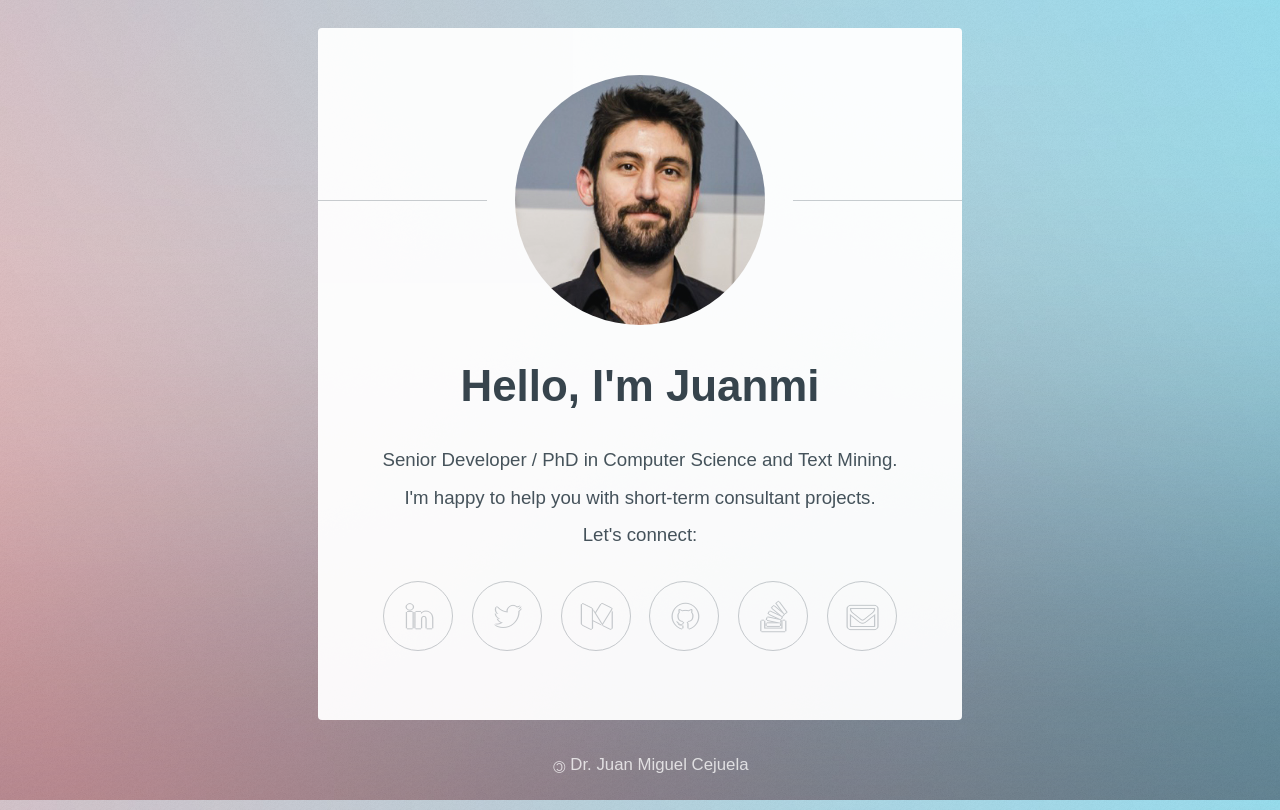
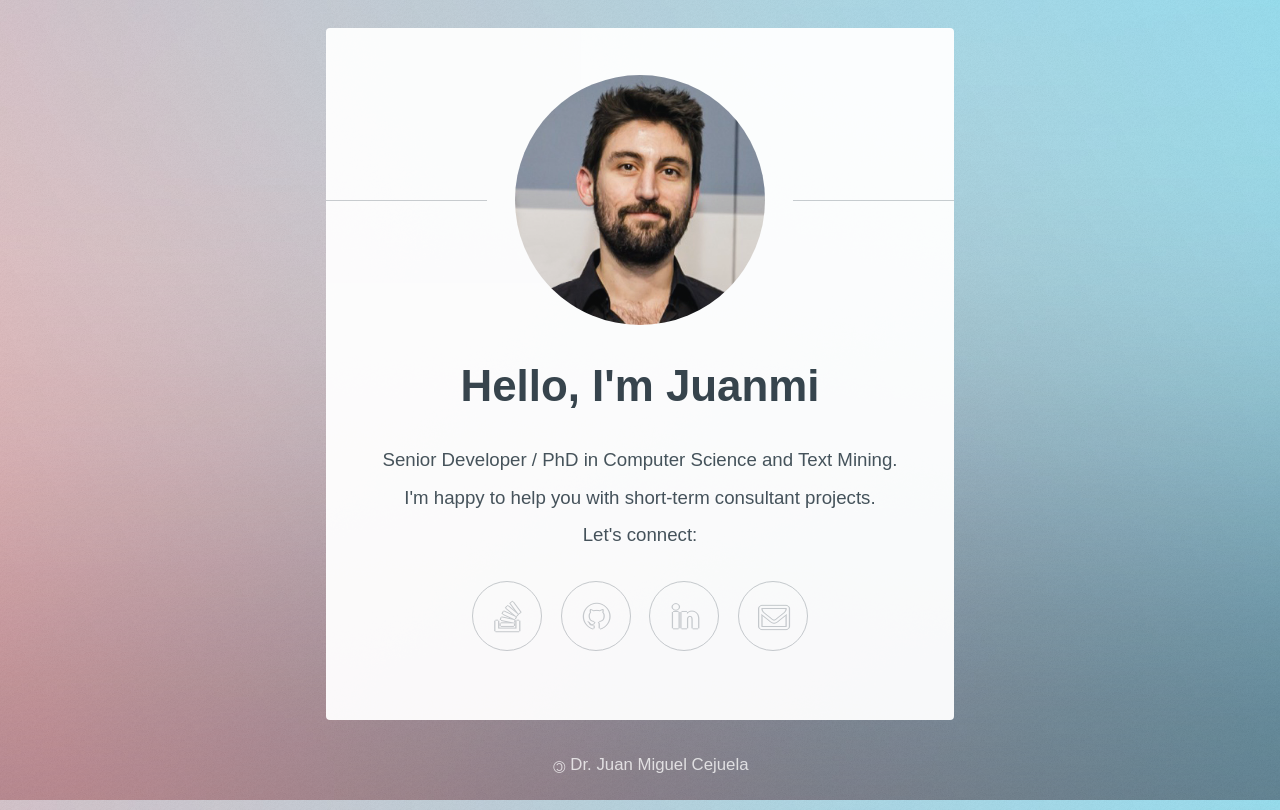
Before and after one commit to juanmirocks/website, a React (Create React App) app: page / in a window 1280 px wide. Built offline with nearby package versions, Linux system fonts and the light colour scheme.

Commit message:
update links

```diff
--- a/src/App.js
+++ b/src/App.js
@@ -16,19 +16,12 @@ class App extends Component {
             <p>Senior Developer / PhD in Computer Science and Text Mining.<br/>I'm happy to help you with <a href="mailto:consult@juanmi.rocks">short-term consultant projects</a>.<br/>Let's connect:</p>
 
             <ul className="icons">
+              <li><a href="https://stackoverflow.com/users/341320/juanmirocks" className="fa-stack-overflow">StackOverflow</a></li>
+              <li><a href="https://github.com/juanmirocks" className="fa-github">GitHub</a></li>
               <li><a href="https://www.linkedin.com/in/juanmirocks" className="fa-linkedin">LinkedIn</a></li>
-              <li><a href="https://twitter.com/juanmirocks" className="fa-twitter">Twitter</a></li>
-              <li><a href="https://medium.com/@juanmirocks" className="fa-medium">Medium</a></li>
-              <li><a href="https://github.com/juanmirocks" className="fa-github">GitHub</a></li>
-              <li><a href="https://stackoverflow.com/users/341320/juanmirocks" className="fa-stack-overflow">StackOverflow</a></li>
-              <li><a href="mailto:i@juanmi.rocks" className="fa-envelope-o">E-Mail</a></li>
-              {/* ResearchGate
-                Steemit: https://steemit.com/@juanmirocks
-              Academia
-              Angel.co
-              Tumblr
-              Wordpress
-              About.me */}
+              {/* <li><a href="https://twitter.com/juanmirocks" className="fa-twitter">Twitter</a></li> */}
+              {/* <li><a href="https://medium.com/@juanmirocks" className="fa-medium">Medium</a></li> */}
+              <li><a href="mailto:preload-dry-0w+juanmirocks@icloud.com" className="fa-envelope-o">E-Mail</a></li>
             </ul>
 
             {/*
```
